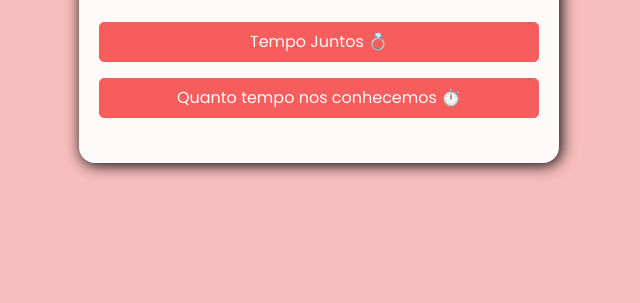
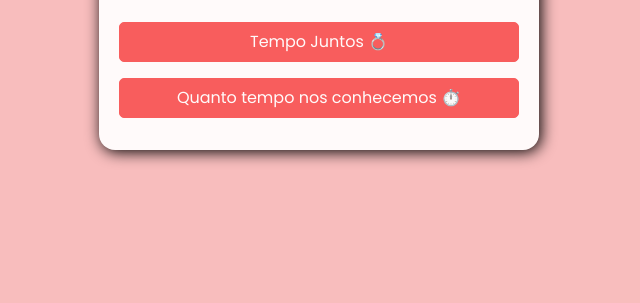
Before and after one commit to heitorfernandofv/contador-tempo, a plain HTML site: page index.html in a window 1280 px wide. Shown: the part 497-800 px from the top of the page, without its empty margins (321-961 px from the left). Drawn offline with Linux system fonts and the light colour scheme.

Commit message:
alterando estilos

```diff
--- a/styles/style.css
+++ b/styles/style.css
@@ -30,18 +30,16 @@ body {
     justify-content: center;
     display: flex;
     margin-top: 17.5vh;
-    height: 65vh;
-    max-height: 65vh;
 }
 
 .conteudo-container {
     background-color: var(--background-container);
     display: inline-block;
-    padding: 4vh 2.5vh;
+    padding: 4vh 0vh;
     border-radius: 2vh;
     box-shadow: var(--box-shadow);
-    width: 60vh;
-    max-width: 60vh;
+    width: 55vh;
+    max-width: 55vh;
     transition: all 520ms;
 }
 
@@ -59,8 +57,8 @@ h3 {
 }
 
 .btn {
-    width: 55vh;
-    max-width: 55vh;
+    width: 50vh;
+    max-width: 50vh;
     padding: 0.8vh 0;
     background-color: var(--color-one);
     color: var(--background-container);
@@ -69,6 +67,10 @@ h3 {
     margin-top: 2vh;
     font-size: var(--font-buttons);
     transition: all 120ms;
+}
+
+.buttons {
+    text-align: center;
 }
 
 .btn:hover {
```
